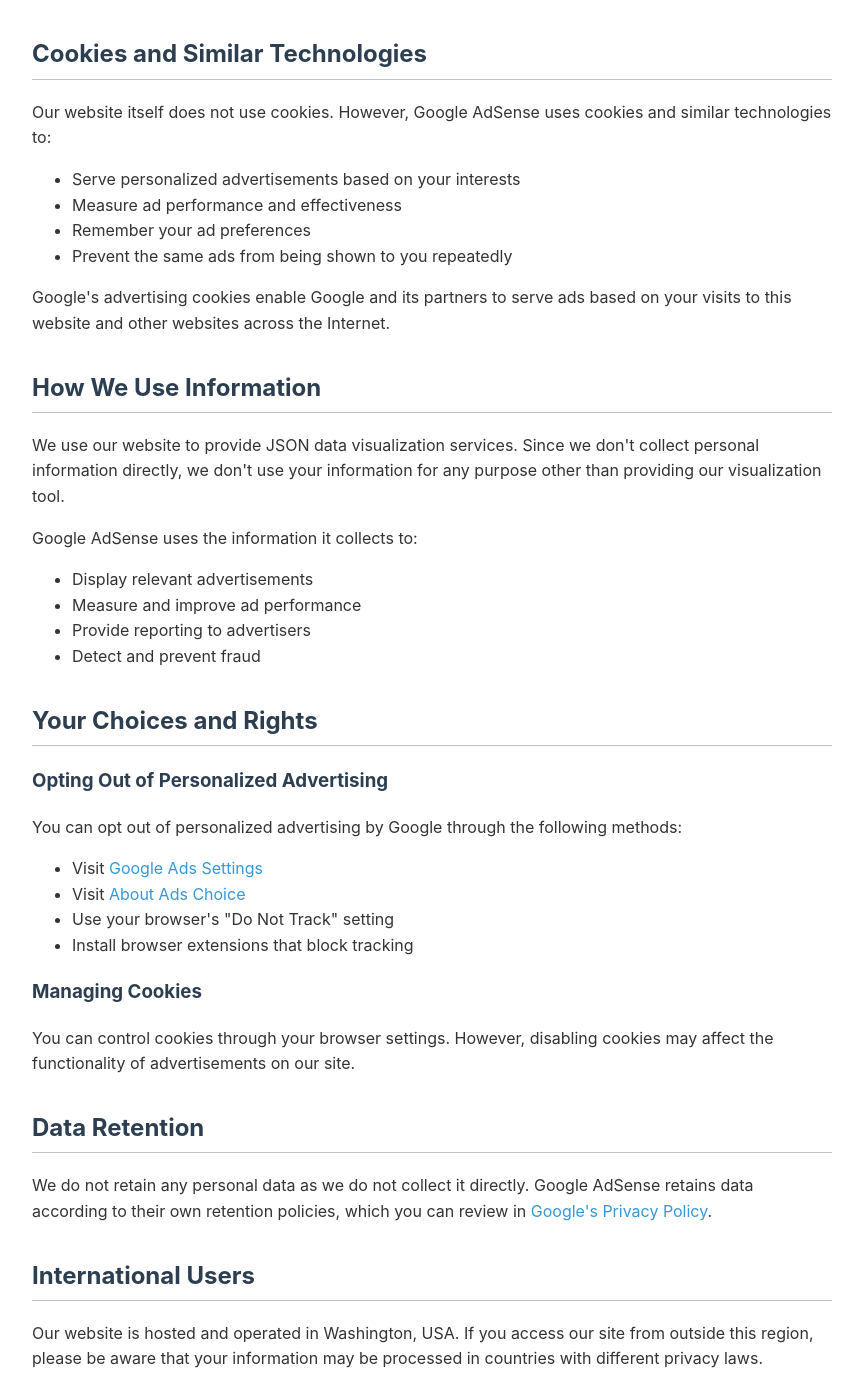
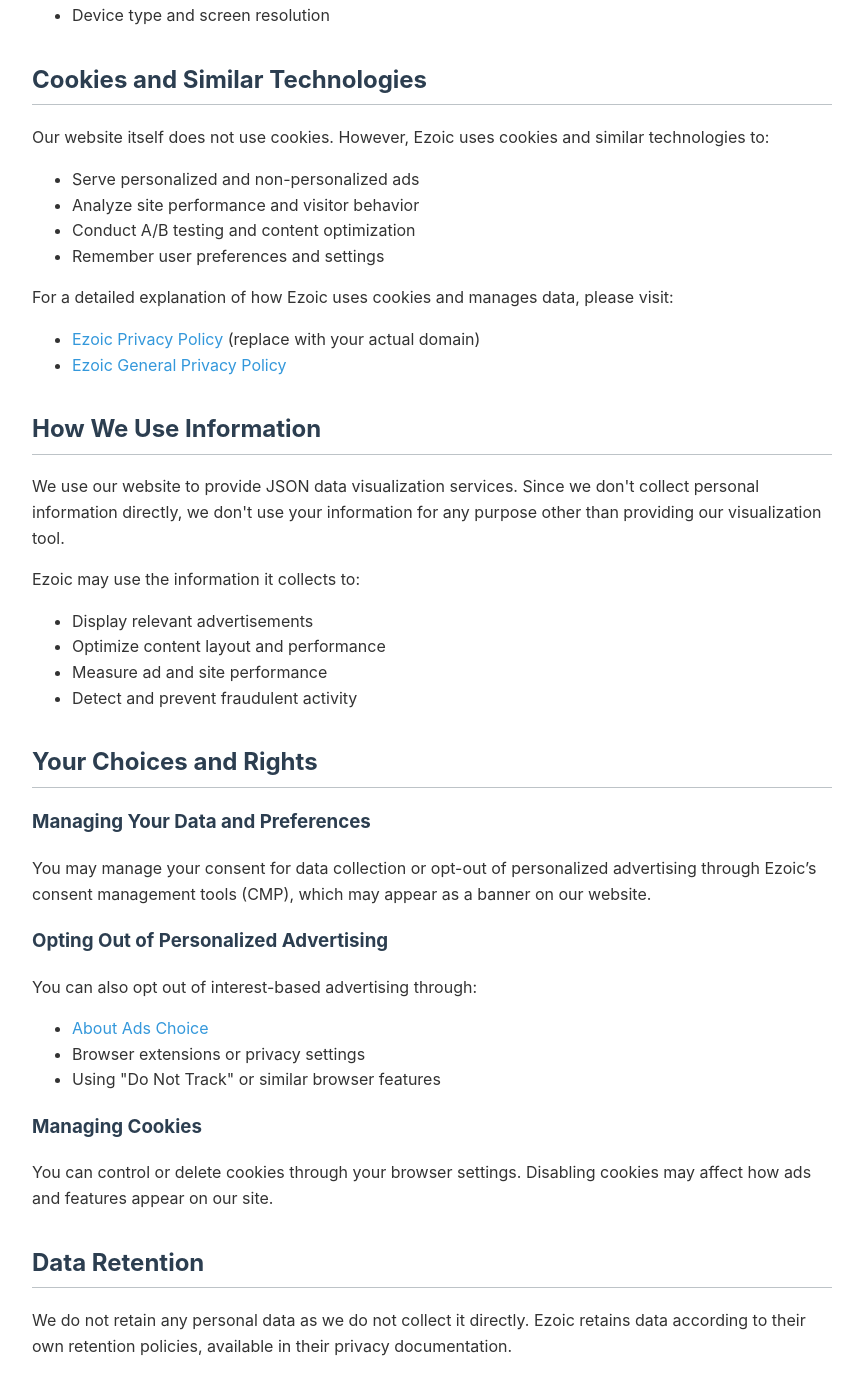
Before and after one commit to tom-draper/array-3d-viz, a website: page public/privacy.html in a window 1280 px wide. Shown: the part 879-2254 px from the top of the page, without its empty margins (208-1071 px from the left). Drawn offline with Linux system fonts and the light colour scheme; a web font is replaced by a local one.

Commit message:
feat: update privacy policy

```diff
--- a/public/privacy.html
+++ b/public/privacy.html
@@ -50,12 +50,12 @@
 <body>
     <div>
         <h1>Privacy Policy</h1>
-        <p class="last-updated">Last Updated: 2025-07-07</p>
+        <p class="last-updated">Last Updated: 2025-07-24</p>
 
         <p>This Privacy Policy describes how this website ("we," "us," or "our") collects, uses, and shares information when you use our JSON data visualization services.</p>
 
         <div class="highlight">
-            <strong>Quick Summary:</strong> We don't collect or store your personal data or JSON files. However, we use Google AdSense for advertising, which may collect information about you through cookies and similar technologies.
+            <strong>Quick Summary:</strong> We don't collect or store your personal data or JSON files. However, we use Ezoic for advertising and website optimization, which may collect information through cookies and similar technologies.
         </div>
 
         <h2>Information We Collect</h2>
@@ -64,7 +64,7 @@
         <p>When you use our JSON visualization tool, the data you input is processed entirely in your browser and is <strong>not transmitted to or stored on our servers</strong>. We do not have access to, collect, or retain any JSON data you visualize.</p>
 
         <h3>Information Collected by Third Parties</h3>
-        <p>We use Google AdSense to display advertisements on our website. Google AdSense may collect information about you, including:</p>
+        <p>We use Ezoic to display advertisements and optimize user experience on our website. Ezoic may collect information about you, including but not limited to:</p>
         <ul>
             <li>Your IP address</li>
             <li>Browser type and version</li>
@@ -72,46 +72,53 @@
             <li>Pages visited and time spent on our site</li>
             <li>Referring website</li>
             <li>General location information (city/region level)</li>
+            <li>Device type and screen resolution</li>
         </ul>
 
         <h2>Cookies and Similar Technologies</h2>
-        <p>Our website itself does not use cookies. However, Google AdSense uses cookies and similar technologies to:</p>
+        <p>Our website itself does not use cookies. However, Ezoic uses cookies and similar technologies to:</p>
         <ul>
-            <li>Serve personalized advertisements based on your interests</li>
-            <li>Measure ad performance and effectiveness</li>
-            <li>Remember your ad preferences</li>
-            <li>Prevent the same ads from being shown to you repeatedly</li>
+            <li>Serve personalized and non-personalized ads</li>
+            <li>Analyze site performance and visitor behavior</li>
+            <li>Conduct A/B testing and content optimization</li>
+            <li>Remember user preferences and settings</li>
         </ul>
 
-        <p>Google's advertising cookies enable Google and its partners to serve ads based on your visits to this website and other websites across the Internet.</p>
+        <p>For a detailed explanation of how Ezoic uses cookies and manages data, please visit:</p>
+        <ul>
+            <li><a href="https://g.ezoic.net/privacy/yourdomain.com" target="_blank">Ezoic Privacy Policy</a> (replace with your actual domain)</li>
+            <li><a href="https://www.ezoic.com/privacy-policy/" target="_blank">Ezoic General Privacy Policy</a></li>
+        </ul>
 
         <h2>How We Use Information</h2>
         <p>We use our website to provide JSON data visualization services. Since we don't collect personal information directly, we don't use your information for any purpose other than providing our visualization tool.</p>
 
-        <p>Google AdSense uses the information it collects to:</p>
+        <p>Ezoic may use the information it collects to:</p>
         <ul>
             <li>Display relevant advertisements</li>
-            <li>Measure and improve ad performance</li>
-            <li>Provide reporting to advertisers</li>
-            <li>Detect and prevent fraud</li>
+            <li>Optimize content layout and performance</li>
+            <li>Measure ad and site performance</li>
+            <li>Detect and prevent fraudulent activity</li>
         </ul>
 
         <h2>Your Choices and Rights</h2>
 
+        <h3>Managing Your Data and Preferences</h3>
+        <p>You may manage your consent for data collection or opt-out of personalized advertising through Ezoic’s consent management tools (CMP), which may appear as a banner on our website.</p>
+
         <h3>Opting Out of Personalized Advertising</h3>
-        <p>You can opt out of personalized advertising by Google through the following methods:</p>
+        <p>You can also opt out of interest-based advertising through:</p>
         <ul>
-            <li>Visit <a href="https://www.google.com/settings/ads" target="_blank">Google Ads Settings</a></li>
-            <li>Visit <a href="https://www.aboutads.info/choices/" target="_blank">About Ads Choice</a></li>
-            <li>Use your browser's "Do Not Track" setting</li>
-            <li>Install browser extensions that block tracking</li>
+            <li><a href="https://www.aboutads.info/choices/" target="_blank">About Ads Choice</a></li>
+            <li>Browser extensions or privacy settings</li>
+            <li>Using "Do Not Track" or similar browser features</li>
         </ul>
 
         <h3>Managing Cookies</h3>
-        <p>You can control cookies through your browser settings. However, disabling cookies may affect the functionality of advertisements on our site.</p>
+        <p>You can control or delete cookies through your browser settings. Disabling cookies may affect how ads and features appear on our site.</p>
 
         <h2>Data Retention</h2>
-        <p>We do not retain any personal data as we do not collect it directly. Google AdSense retains data according to their own retention policies, which you can review in <a href="https://policies.google.com/privacy" target="_blank">Google's Privacy Policy</a>.</p>
+        <p>We do not retain any personal data as we do not collect it directly. Ezoic retains data according to their own retention policies, available in their privacy documentation.</p>
 
         <h2>International Users</h2>
         <p>Our website is hosted and operated in Washington, USA. If you access our site from outside this region, please be aware that your information may be processed in countries with different privacy laws.</p>
@@ -134,8 +141,6 @@
             <strong>Email:</strong> [Your Email]<br>
             <strong>Website:</strong> [Your Website URL]
         </p> -->
-
-        <!-- <p>We will respond to your inquiry within a reasonable timeframe.</p> -->
     </div>
 </body>
 </html>
```
